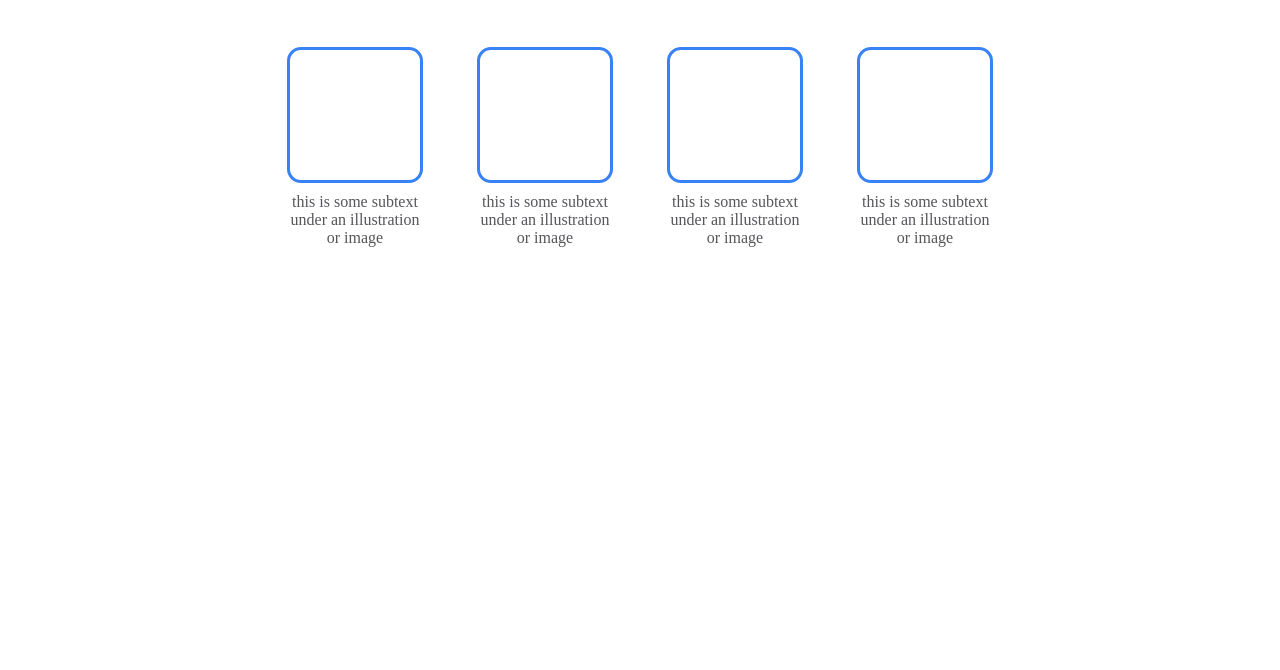
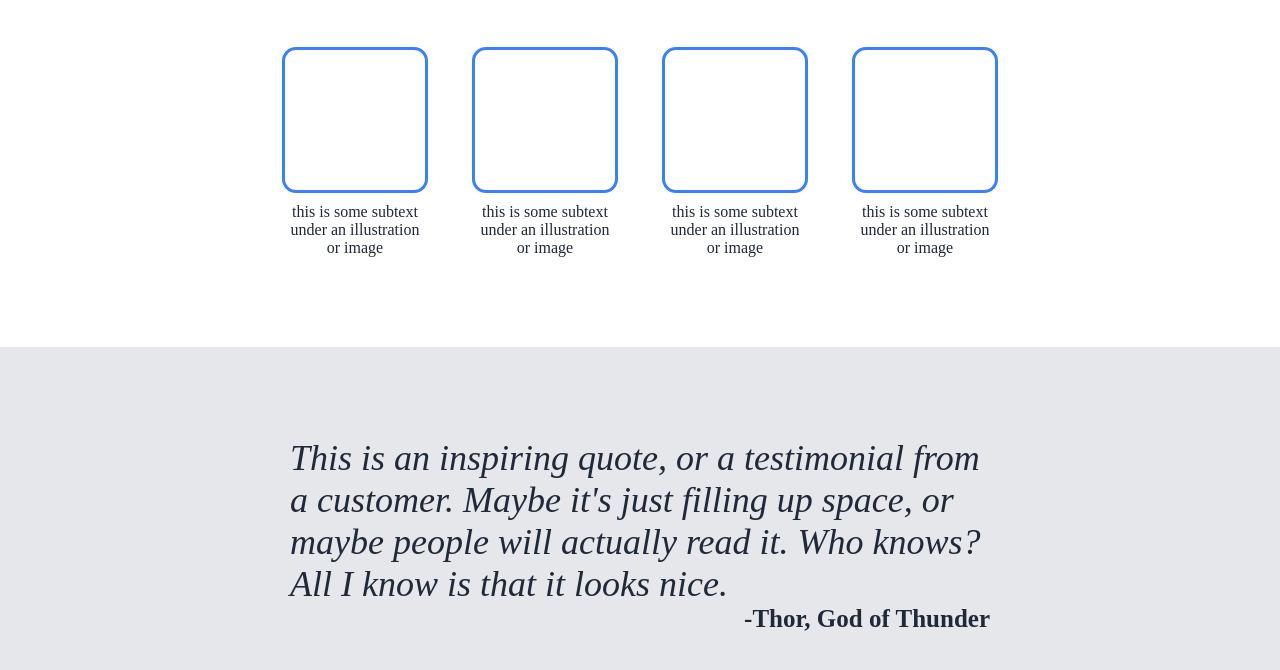
Before and after one commit to xeirin/flexbox-landing-page, a plain HTML site: page index.html in a window 1280 px wide. Shown: the part 534-1204 px from the top of the page. Before the commit the page ends 871 px from the top, so only its background shows below. Drawn offline with Linux system fonts and the light colour scheme.

Commit message:
Create and style quote section

```diff
--- a/index.html
+++ b/index.html
@@ -51,5 +51,12 @@
             </div>
         </div>
 
+        <div class="quote-section">
+            <div class="quote-reference">
+                <div class="quote">This is an inspiring quote, or a testimonial from a customer. Maybe it's just filling up space, or maybe people will actually read it. Who knows? All I know is that it looks nice.</div>
+                <div class="reference">-Thor, God of Thunder</div>
+            </div>
+        </div>
+
     </body>
 </html>
--- a/styles.css
+++ b/styles.css
@@ -130,8 +130,8 @@ button {
     display: flex;
     flex-direction: row;
     justify-content: center;
-    gap: 60px;
-    height: 260px;
+    gap: 50px;
+    height: 270px;
     box-sizing: border-box;
 }
 
@@ -139,13 +139,13 @@ button {
     display: flex;
     flex-direction: column;
     align-items: center;
-    width: 130px;
+    width: 140px;
     gap: 10px;
 }
 
 .illustration {
-    height: 130px;
-    width: 130px;
+    height: 140px;
+    width: 140px;
     border-style: solid;
     border-color: #3882f6;
     border-radius: 14px;
@@ -155,5 +155,35 @@ button {
     display: flex;
     flex-wrap: wrap;
     text-align: center;
-    color: #56555A;
+    color: #1f2937
 }
+
+/*quote section*/
+.quote-section {
+    display: flex;
+    background-color: #E5E7EB;
+    padding: 90px;
+    justify-content: center;
+}
+
+.quote-reference {
+    display: flex;
+    flex-direction: column;
+    width: 700px;
+}
+
+.quote {
+    font-size: 36px;
+    font-style: italic;
+    color: #1f2937;
+    display: flex;
+}
+
+.reference {
+    display: flex;
+    color: #1f2937;
+    font-size: 25px;
+    flex-direction: row;
+    justify-content: flex-end;
+    font-weight: 800;
+}
```
